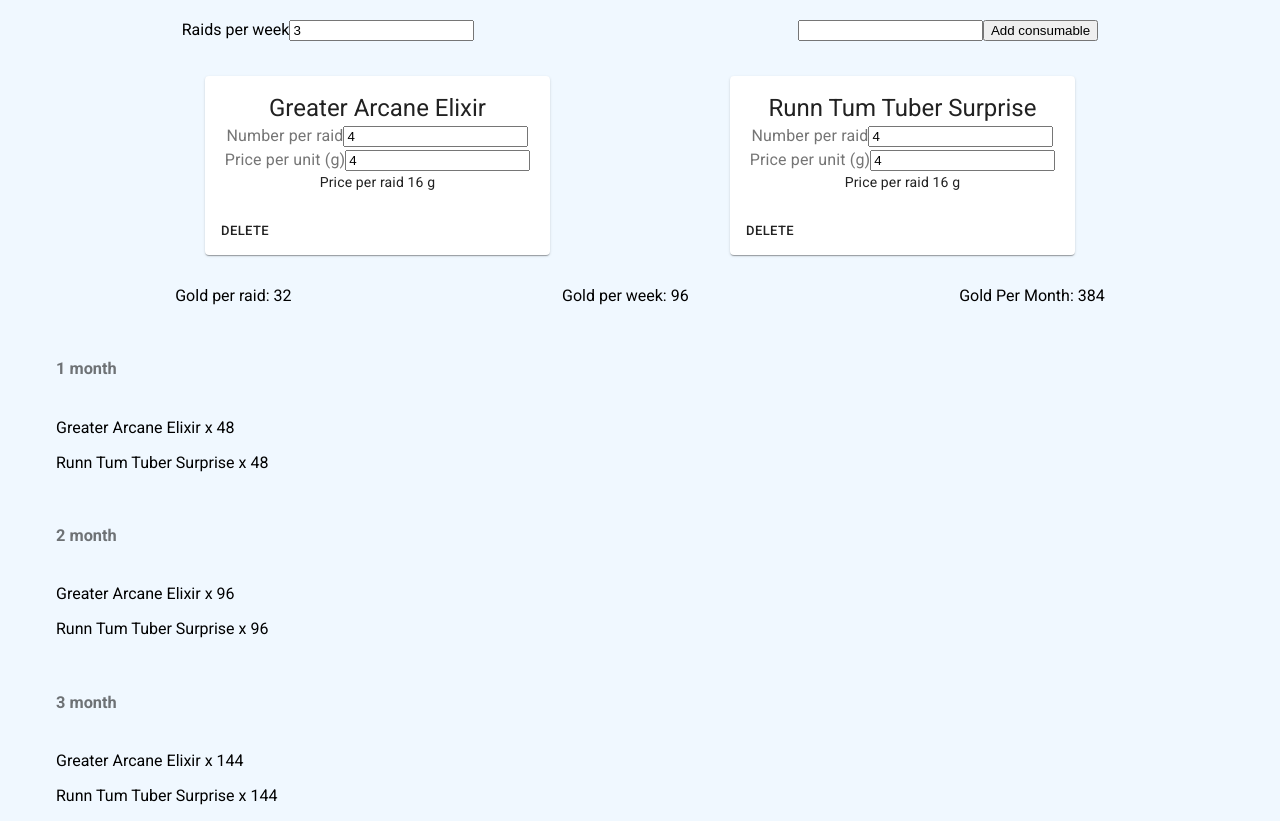
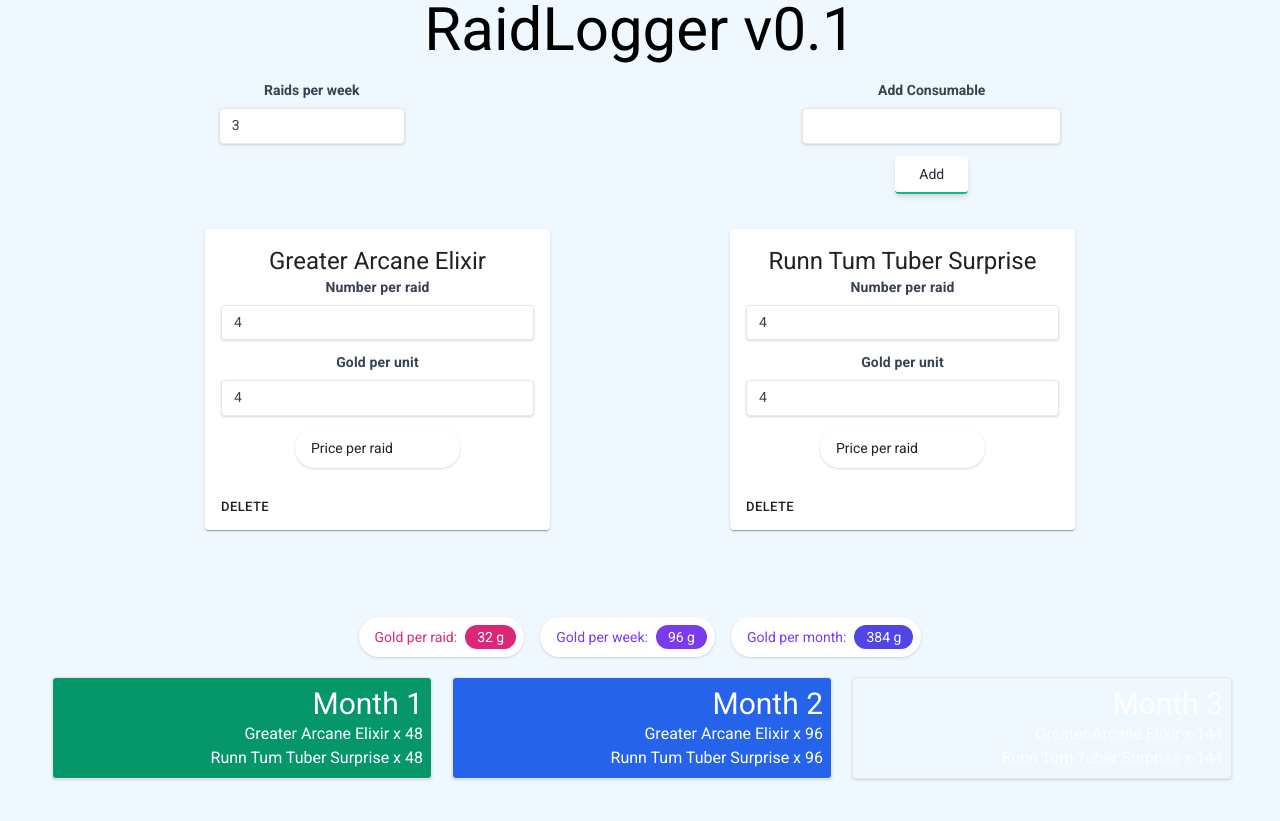
Before and after one commit to Acparvis/raidlogger, a React (Create React App) app: page / in a window 1280 px wide. After the commit the page ends 800 px from the top, so only its background shows below. Built offline with nearby package versions, Linux system fonts and the light colour scheme.

Commit message:
added in tailwind styling

```diff
--- a/package.json
+++ b/package.json
@@ -15,7 +15,8 @@
     "react-scripts": "3.3.0",
     "redux": "^4.0.5",
     "redux-persist": "^6.0.0",
-    "redux-thunk": "^2.3.0"
+    "redux-thunk": "^2.3.0",
+    "tailwindcss": "^1.1.4"
   },
   "scripts": {
     "start": "react-scripts start",
--- a/public/index.html
+++ b/public/index.html
@@ -17,6 +17,8 @@
     <link rel="manifest" href="%PUBLIC_URL%/manifest.json" />
     <link rel="stylesheet" href="https://fonts.googleapis.com/css?family=Roboto:300,400,500,700&display=swap" />
     <link rel="stylesheet" href="https://fonts.googleapis.com/icon?family=Material+Icons" />
+    <link href="https://unpkg.com/tailwindcss@^1.0/dist/tailwind.min.css" rel="stylesheet">
+
     <!--
       Notice the use of %PUBLIC_URL% in the tags above.
       It will be replaced with the URL of the `public` folder during the build.
--- a/src/App.js
+++ b/src/App.js
@@ -8,6 +8,7 @@ import ShoppingList from "./components/shoppingList/shoppingList";
 function App() {
   return (
     <div className="App">
+        <h1 className="text-6xl">RaidLogger v0.1</h1>
       <ConsumableList/>
       <GoldDataDisplay/>
       <ShoppingList/>
--- a/src/components/consumable/consumable.js
+++ b/src/components/consumable/consumable.js
@@ -31,30 +31,45 @@ class Consumable extends Component {
         const {numberPerRaid, expectedPrice, currentStock, id} = this.props.data;
 
         return (
-                <Card varaint="outlined" style={{ maxWidth: 345, margin: "15px", width: "100%"}}>
+            <Card varaint="outlined" style={{maxWidth: 345, margin: "15px", width: "100%"}}>
                 <CardContent>
                     <Typography variant="h5" component="h2">
                         {data?.name}
                     </Typography>
-                        <Typography  color="textSecondary">
-                            <label>
+                    <Typography color="textSecondary">
+
+                        <label className="block mb-2 text-sm font-bold text-gray-700" htmlFor="password">
                             Number per raid
-                                <input type="number" value={data?.numberPerRaid}
-                                       onChange={(e) => this.props.consumableUpdate(data?.expectedPrice, e.target.value, index, currentStock)}/>
                         </label>
-                        </Typography>
-                        <Typography  color="textSecondary">
-                            <label>
-                                Price per unit (g)
-                                <input type="number" value={data?.expectedPrice}
-                                       onChange={(e) => this.props.consumableUpdate(e.target.value, data?.numberPerRaid, index, currentStock)}/>
-                            </label>
-                        </Typography>
-                        <Typography variant="body2" component="p">
-
-                                Price per raid {Math.round(data?.expectedPrice * data?.numberPerRaid)} g
+                        <input
+                            className="w-full px-3 py-2 mb-3 text-sm leading-tight text-gray-700 border rounded shadow appearance-none focus:outline-none focus:shadow-outline"
+                            id="rpw"
+                            type="number"
+                            value={data?.numberPerRaid}
+                            onChange={(e) => this.props.consumableUpdate(data?.expectedPrice, e.target.value, index, currentStock)}
+                        />
 
                     </Typography>
+                    <Typography color="textSecondary">
+                        <label className="block mb-2 text-sm font-bold text-gray-700" htmlFor="password">
+                            Gold per unit
+                        </label>
+                        <input
+                            className="w-full px-3 py-2 mb-3 text-sm leading-tight text-gray-700 border rounded shadow appearance-none focus:outline-none focus:shadow-outline"
+                            id="rpw"
+                            type="number"
+                            value={data?.expectedPrice}
+                            onChange={(e) => this.props.consumableUpdate(e.target.value, data?.numberPerRaid, index, currentStock)}
+                        />
+                    </Typography>
+
+                    <div
+                        className="inline-flex items-center bg-white leading-none text-teal-600 rounded-full p-2 shadow text-teal text-sm">
+                        <span className="inline-flex px-2">Price per raid</span>
+                        <span
+                            className="inline-flex bg-teal-600 text-white rounded-full h-6 px-3 justify-center items-center">{Math.round(data?.expectedPrice * data?.numberPerRaid)} g</span>
+                    </div>
+
                 </CardContent>
                 <CardActions>
                     <Button size="small" onClick={() => this.props.consumableDelete(id)}>delete</Button>
--- a/src/components/consumableList/consumableList.js
+++ b/src/components/consumableList/consumableList.js
@@ -23,16 +23,37 @@ class ConsumableList extends Component {
             <>
                 <div className="topbar-container">
                     <div>
-                        Raids per week
-                        <input type="number" value={raidsPerWeek}
-                               onChange={(e) => this.props.changeRaidNumber(e.target.value)}/>
+                        <label className="block mb-2 text-sm font-bold text-gray-700" htmlFor="password">
+                            Raids per week
+                        </label>
+                        <input
+                            className="w-full px-3 py-2 mb-3 text-sm leading-tight text-gray-700 border rounded shadow appearance-none focus:outline-none focus:shadow-outline"
+                            id="rpw"
+                            type="number"
+                            value={raidsPerWeek}
+                            onChange={(e) => this.props.changeRaidNumber(e.target.value)}
+                        />
                     </div>
+
+
                     <div>
+                        <label className="block mb-2 text-sm font-bold text-gray-700" htmlFor="password">
+                            Add Consumable
+                        </label>
                         <input
-                            type="text" value={this.state.consumableName}
+                            className="w-full px-3 py-2 mb-3 text-sm leading-tight text-gray-700 border rounded shadow appearance-none focus:outline-none focus:shadow-outline"
+                            id="rpw"
+                            type="text"
+                            value={this.state.consumableName}
                             onChange={(e) => this.setState({consumableName: e.target.value})}
                         />
-                        <button onClick={() => this.submitNewConsumable()}>Add consumable</button>
+
+
+                        <button
+                            className="bg-white text-gray-800 rounded border-b-2 border-green-500 hover:border-green-600 hover:bg-green-500 hover:text-white shadow-md py-2 px-6 inline-flex items-center"
+                            onClick={() => this.submitNewConsumable()} >
+                            <span className="text-sm">Add</span>
+                        </button>
                     </div>
                 </div>
                 <div className="list-feed-container">
--- a/src/components/goldDataDisplay/goldDataDisplay.js
+++ b/src/components/goldDataDisplay/goldDataDisplay.js
@@ -1,6 +1,6 @@
 import React, {Component} from 'react';
 import PropTypes from 'prop-types';
-import { connect } from "react-redux";
+import {connect} from "react-redux";
 
 const mapStateToProps = state => {
     let raidsPerWeek = state.raidsPerWeek;
@@ -32,14 +32,40 @@ class GoldDataDisplay extends Component {
     render() {
         const {raidsPerWeek} = this.props;
 
+
         return (
-            <div className="gold-stats">
-                <p>Gold per raid: {this.pricePerRaid()}</p>
+            <div className="flex flex-row justify-center mt-16">
+                <div className="p-2">
+                    <div
+                        className="inline-flex items-center bg-white leading-none text-pink-600 rounded-full p-2 shadow text-teal text-sm">
+                        <span className="inline-flex px-2">Gold per raid:</span>
+                        <span
+                            className="inline-flex bg-pink-600 text-white rounded-full h-6 px-3 justify-center items-center">{this.pricePerRaid()} g</span>
 
-                <p>Gold per week: {this.pricePerRaid() * raidsPerWeek }</p>
+                    </div>
+                </div>
 
-                <p>Gold Per Month: {this.pricePerRaid() * raidsPerWeek * 4}</p>
+                <div className="p-2">
+                    <div
+                        className="inline-flex items-center bg-white leading-none text-purple-600 rounded-full p-2 shadow text-sm">
+                        <span
+                            className="inline-flex px-2">Gold per week:</span>
+                        <span
+                            className="inline-flex bg-purple-600 text-white rounded-full h-6 px-3 justify-center items-center text-">{this.pricePerRaid() * raidsPerWeek } g</span>
+
+                    </div>
+                </div>
+
+                <div className="p-2">
+                    <div
+                        className="inline-flex items-center bg-white leading-none text-purple-600 rounded-full p-2 shadow text-teal text-sm">
+                        <span className="inline-flex px-2">Gold per month:</span>
+                        <span
+                            className="inline-flex bg-indigo-600 text-white rounded-full h-6 px-3 justify-center items-center">{this.pricePerRaid() * raidsPerWeek * 4} g</span>
+                    </div>
+                </div>
             </div>
+
         );
     }
 }
--- a/src/components/monthShopping/monthShopping.js
+++ b/src/components/monthShopping/monthShopping.js
@@ -24,23 +24,31 @@ class MonthShopping extends Component {
     }
 
     render() {
-        const { month } = this.props;
+        const { month, styling } = this.props;
 
         return (
-            <div className="shopping-month">
-                {/*<h3 style={{textAlign: "left"}}>{month} month</h3>*/}
-                <List >
-                    <ListSubheader>
-                        <h3 style={{ textAlign: "left"}}>{month} month</h3>
-                    </ListSubheader>
-                    {this.getMonthlyList().map((item) => {
-                        return (
-                            <ListItem>
-                                {item.name} x {item.number}
-                            </ListItem>
-                        )
-                    })}
-                </List>
+            <div className="w-full md:w-1/2 xl:w-1/3 pt-3 px-3 md:pr-2">
+                <div className={`${styling} border rounded shadow p-2`}>
+                    <div className="flex flex-row items-center">
+                        <div className="flex-shrink pl-1 pr-4"><i
+                            className="fa fa-wallet fa-2x fa-fw fa-inverse"></i></div>
+                        <div className="flex-1 text-right">
+                            <h5 className="text-white text-3xl">Month {month}</h5>
+
+
+                                {this.getMonthlyList().map((item) => {
+                                                    return (
+
+                                                        <h3 className="text-white">{item.name} x {item.number}<span className="text-green-400"><i
+                                                            className="fas fa-caret-down"></i></span></h3>
+
+
+                                                    )
+                                                })}
+
+                        </div>
+                    </div>
+                </div>
             </div>
         );
     }
--- a/src/components/shoppingList/shoppingList.js
+++ b/src/components/shoppingList/shoppingList.js
@@ -1,12 +1,15 @@
 import React, {Component} from 'react';
 import MonthShopping from "../monthShopping/monthShopping";
+
 class ShoppingList extends Component {
     render() {
         return (
             <div className="shopping-section">
-                <MonthShopping month={1}/>
-                <MonthShopping month={2}/>
-                <MonthShopping month={3}/>
+                <div className="flex flex-wrap mb-2">
+                    <MonthShopping month={1} styling={"bg-green-600"}/>
+                    <MonthShopping month={2} styling={"bg-blue-600"}/>
+                    <MonthShopping month={3} styling={"bg-orange-600"}/>
+                </div>
             </div>
         );
     }
--- a/src/index.css
+++ b/src/index.css
@@ -1,3 +1,4 @@
+
 body {
   margin: 0;
   font-family: -apple-system, BlinkMacSystemFont, 'Segoe UI', 'Roboto', 'Oxygen',
```
Also changed, not shown: 1 other file (tests, documents, lock files or other folders). Lines whose indentation alone changed are shown as unchanged.
